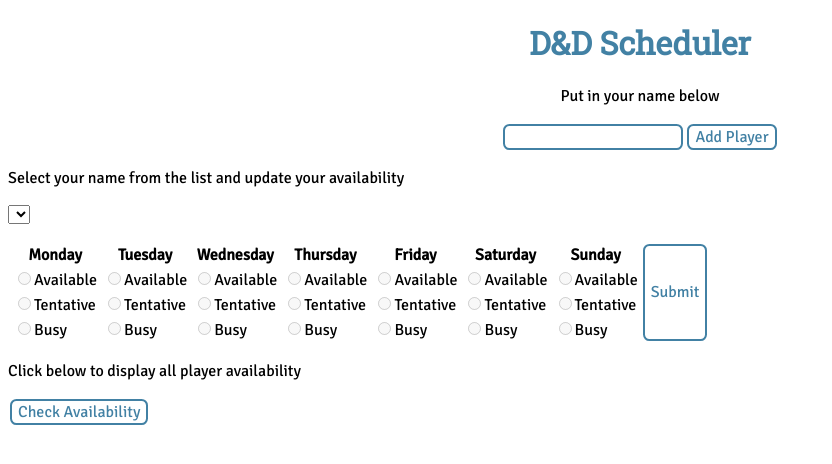
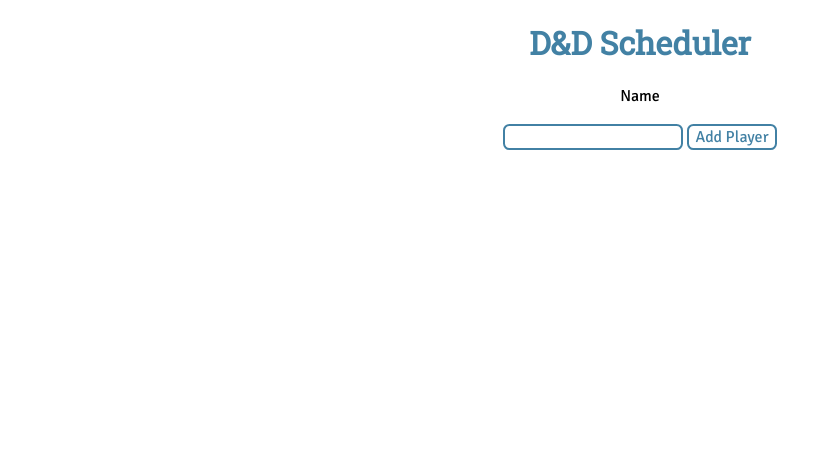
Before and after one commit to KateEHowlett/dandd-scheduler, a Vue app: page / in a window 1280 px wide. Shown: the top 464 px of the page, without its empty margins (0-832 px from the left). Built offline with nearby package versions, Linux system fonts and the light colour scheme.

Commit message:
Fix availability classes

```diff
--- a/package.json
+++ b/package.json
@@ -8,6 +8,7 @@
     "lint": "eslint . --ext .vue,.js,.jsx,.cjs,.mjs --fix --ignore-path .gitignore"
   },
   "dependencies": {
+    "nanoid": "^4.0.2",
     "vue": "^2.7.7"
   },
   "devDependencies": {
--- a/src/App.vue
+++ b/src/App.vue
@@ -1,159 +1,43 @@
 <script>
+import { nanoid } from "nanoid";
+
 export default {
   data() {
     return {
       players: [],
-      week: [
-        "Monday",
-        "Tuesday",
-        "Wednesday",
-        "Thursday",
-        "Friday",
-        "Friday",
-        "Saturday",
-        "Sunday",
-      ],
       playerName: "",
-      daysOfTheWeek: [
-        { name: "Monday", Available: false, Tentative: false, Busy: false },
-        { name: "Tuesday", Available: false, Tentative: false, Busy: false },
-        { name: "Wednesday", Available: false, Tentative: false, Busy: false },
-        { name: "Thursday", Available: false, Tentative: false, Busy: false },
-        { name: "Friday", Available: false, Tentative: false, Busy: false },
-        { name: "Saturday", Available: false, Tentative: false, Busy: false },
-        { name: "Sunday", Available: false, Tentative: false, Busy: false },
-      ],
+      checkSchedule: false,
       selected: "",
-      available: false,
-      tentative: false,
-      busy: false,
-      playerAvailability: {},
-      checkSchedule: false,
-      selection: "",
-      updateDay: "",
     };
   },
+
+  computed: {
+    activePlayer() {
+      return this.players.find((player) => player.name === this.selected);
+    },
+  },
+
   methods: {
     createPlayer() {
+      if (!this.playerName.trim()) return;
       console.log("Create Player");
-      if (this.playerName != "") {
-        let newPlayer = { name: this.playerName };
+
+      let newPlayer = {
+        id: nanoid(),
+        name: this.playerName.trim(),
+        availability: {
+          monday: "unknown",
+          tuesday: "unknown",
+          wednesday: "unknown",
+          thursday: "unknown",
+          friday: "unknown",
+          saturday: "unknown",
+          sunday: "unknown",
+        },
+      };
+
       this.players.push(newPlayer);
-        for (let i = 0; i <= 2; i++) {
-          for (let j = 0; j < this.daysOfTheWeek.length; j++) {
-            newPlayer[this.daysOfTheWeek[j].name + [i + j]] = "Unknown";
-          }
-        }
-      }
       this.playerName = "";
-    },
-    submitAvailability() {
-      console.log("submitAvailability");
-      if (this.selected != "") {
-        for (let player of this.players) {
-          if (player.name === this.selected) {
-            console.log(player.name);
-            for (let j = 0; j <= 2; j++) {
-              console.log("Round " + j);
-              for (let i = 0; i < this.daysOfTheWeek.length; i++) {
-                //Monday, Tuesday, Wednesday etc.
-                for (let key in this.daysOfTheWeek[i]) {
-                  if (this.daysOfTheWeek[i][key] == "true") {
-                    console.log(
-                      "wtf " + this.daysOfTheWeek[i].name + " " + key
-                    );
-                    player[this.daysOfTheWeek[i].name + [i + j]] = key;
-                  }
-                }
-              }
-            }
-          }
-        }
-        this.checkSchedule = false;
-        this.selection = "";
-      } else {
-        alert("Please select a player!");
-      }
-    },
-    checkAvailability() {
-      console.log("Check Availability");
-      if (this.players.length != 0) {
-        for (let player of this.players) {
-          if (player.name === this.selected) {
-            console.log(player);
-            for (let key in player) {
-              console.log(player[key]);
-            }
-          }
-        }
-        this.checkSchedule = true;
-      }
-    },
-    updateColour(event, index, player, number) {
-      let availabilityType = event.target.value;
-      for (let i = 0; i < this.$refs.individuals.length; i++) {
-        if (i === number) {
-          if (availabilityType == "Available") {
-            console.log("I is: " + i + " and Index is: " + index);
-            console.log("Individuals: " + this.$refs.individuals[i]);
-            console.log("Index: " + this.$refs.days[index]);
-            console.log(
-              "Individuals/Index: " +
-                this.$refs.individuals[i].$refs.days[index]
-            );
-            this.$refs.individuals[i].$refs.days[index].classList.remove(
-              "unknown",
-              "busy",
-              "tentative",
-              "session"
-            );
-            this.$refs.days[index].classList.add("available");
-          } else if (availabilityType == "Busy") {
-            this.$refs.days[index].classList.remove(
-              "unknown",
-              "available",
-              "tentative",
-              "session"
-            );
-            this.$refs.days[index].classList.add("busy");
-          } else if (availabilityType == "Tentative") {
-            this.$refs.days[index].classList.remove(
-              "unknown",
-              "busy",
-              "available",
-              "session"
-            );
-            this.$refs.days[index].classList.add("tentative");
-          } else if (availabilityType == "Session") {
-            this.$refs.days[index].classList.remove(
-              "unknown",
-              "busy",
-              "tentative",
-              "available"
-            );
-            this.$refs.days[index].classList.add("session");
-          } else if (availabilityType == "Unknown") {
-            this.$refs.days[index].classList.remove(
-              "available",
-              "busy",
-              "tentative",
-              "session"
-            );
-            this.$refs.days[index].classList.add("unknown");
-          } else {
-            this.$refs.days[index].classList.remove(
-              "available",
-              "busy",
-              "tentative",
-              "session",
-              "unknown"
-            );
-          }
-        }
-      }
-      console.log(index);
-      console.log(player.name);
-      console.log(number);
     },
   },
 };
@@ -162,111 +46,114 @@
 <template>
   <div id="app">
     <h1>D&D Scheduler</h1>
-    <div id="scheduling">
-      <div id="addAPlayer">
-        <p>Put in your name below</p>
-        <input
-          id="inputPlayer"
-          v-model="playerName"
-          v-on:keydown.enter="createPlayer"
-        /><button id="submitButton" v-on:click="createPlayer">
-          Add Player
-        </button>
-      </div>
-      <div id="choosePlayer">
+
+    <form id="addAPlayer" v-on:submit.prevent="createPlayer">
+      <p><label for="inputPlayer">Name</label></p>
+      <input id="inputPlayer" v-model="playerName" />
+      <button class="submitButton">Add Player</button>
+    </form>
+
+    <div id="choosePlayer" v-if="players.length">
       <p>Select your name from the list and update your availability</p>
       <p>
         <select v-model="selected">
-            <option v-for="player in players">{{ player.name }}</option>
+          <option></option>
+          <option v-for="player in players" :key="player.id">
+            {{ player.name }}
+          </option>
         </select>
       </p>
     </div>
-      <div id="availability">
-        <div id="submitDates">
-          <div id="day" v-for="day in daysOfTheWeek">
-            <table>
-              <th>{{ day.name }}</th>
+
+    <table v-if="activePlayer">
+      <thead>
         <tr>
-                <td>
+          <th>Monday</th>
+          <th>Tuesday</th>
+          <th>Wednesday</th>
+          <th>Thursday</th>
+          <th>Friday</th>
+          <th>Saturday</th>
+          <th>Sunday</th>
+        </tr>
+      </thead>
+      <tbody>
+        <tr>
+          <td
+            v-for="(_availability, day) in activePlayer.availability"
+            :key="day"
+          >
+            <label>
               <input
-                    :name="day.name"
-                    id="day.available"
-                    v-model="day.available"
-                    value="true"
-                    :disabled="!selected"
                 type="radio"
-                  />Available
+                value="available"
+                v-model="activePlayer.availability[day]"
+              />
+              Available
+            </label>
           </td>
         </tr>
         <tr>
-                <td>
+          <td
+            v-for="(_availability, day) in activePlayer.availability"
+            :key="day"
+          >
+            <label>
               <input
-                    :name="day.name"
-                    id="day.tentative"
-                    v-model="day.tentative"
-                    value="true"
-                    :disabled="!selected"
                 type="radio"
-                  />Tentative
+                value="tentative"
+                v-model="activePlayer.availability[day]"
+              />
+              Tentative
+            </label>
           </td>
         </tr>
         <tr>
-                <td>
+          <td
+            v-for="(_availability, day) in activePlayer.availability"
+            :key="day"
+          >
+            <label>
               <input
-                    :name="day.name"
-                    id="day.busy"
-                    v-model="day.busy"
-                    value="true"
-                    :disabled="!selected"
                 type="radio"
-                  />Busy
+                value="busy"
+                v-model="activePlayer.availability[day]"
+              />
+              Busy
+            </label>
           </td>
         </tr>
+      </tbody>
     </table>
-          </div>
-        </div>
-        <button id="submitButton" v-on:click="submitAvailability">
-          Submit
-        </button>
-      </div>
-      <div id="checkAvailability">
+
+    <div id="checkAvailability" v-if="players.length">
       <p>Click below to display all player availability</p>
-        <button id="submitButton" v-on:click="checkAvailability">
+      <button
+        class="submitButton"
+        aria-controls="availability"
+        :aria-expanded="checkSchedule ? 'true' : 'false'"
+        v-on:click="checkSchedule = true"
+      >
         Check Availability
       </button>
       <div id="availability" v-show="checkSchedule">
+        <div class="displayPlayers" v-for="player in players" :key="player.id">
+          <div style="text-align: center">{{ player.name }}</div>
           <div
-            id="displayPlayers"
-            v-for="(player, number) in players"
-            ref="individuals"
+            class="displayAvailability"
+            v-for="(availability, day) in player.availability"
+            :key="day"
           >
-            <!-- Where 'availability' is the 'value' e.g. 'tentative' and 'day' is the 'key' e.g. 'Monday0' -->
-            <div
-              id="displayAvailability"
-              v-for="(availability, day, index) in player"
-              :key="player.name + index"
-              ref="days"
+            <div :class="{ [availability]: true }">
+              <select
+                class="availabilityOptions"
+                v-model="player.availability[day]"
               >
-              <div
-                :id="'listItem' + index + 1"
-                :class="{
-                  available: availability === 'available',
-                  tentative: availability === 'tentative',
-                  busy: availability === 'busy',
-                  session: availability === 'session',
-                  unknown: availability === 'Unknown',
-                }"
-                :key="index"
-              >
-                <select
-                  id="availabilityOptions"
-                  @change="updateColour($event, index, player, number)"
-                >
-                  <option>{{ availability }}</option>
-                  <option v-model="selection">Available</option>
-                  <option v-model="selection">Busy</option>
-                  <option v-model="selection">Tentative</option>
-                  <option v-model="selection">Session</option>
+                <option value="unknown">Unknown</option>
+                <option value="available">Available</option>
+                <option value="busy">Busy</option>
+                <option value="tentative">Tentative</option>
+                <option value="session">Session</option>
               </select>
             </div>
           </div>
@@ -274,5 +161,4 @@
       </div>
     </div>
   </div>
-  </div>
 </template>
--- a/src/assets/main.css
+++ b/src/assets/main.css
@@ -1,11 +1,7 @@
 @import "./base.css";
-
 
 #addAPlayer {
   text-align: center;
-}
-#submitDates {
-  display: flex;
 }
 
 #inputPlayer {
@@ -19,7 +15,7 @@
   outline: none;
 }
 
-#submitButton {
+.submitButton {
   margin: 2px;
   background-color: white;
   color: #4281a4;
@@ -30,15 +26,10 @@
   font-size: 1em;
 }
 
-#submitButton:hover {
+.submitButton:hover {
   background-color: #4281a4;
   color: white;
   border-color: white;
-}
-
-#day {
-  border-width: 1px;
-  border-color: tomato;
 }
 
 #availability {
@@ -46,18 +37,19 @@
   padding: 2px;
 }
 
-#displayPlayers {
+.displayPlayers {
   padding: 2px;
   border: 1px;
   border-color: white;
 }
 
-#displayAvailability {
+.displayAvailability {
   padding: 4px;
   margin: 1px;
   text-align: center;
   font-family: "Signika";
 }
+
 .available {
   background-color: rgba(95, 173, 86);
 }
@@ -94,7 +86,7 @@
   background-color: #c25b80
 }
 
-#availabilityOptions {
+.availabilityOptions {
   -webkit-appearance: none;
   -moz-appearance: none;
   appearance: none;
@@ -103,11 +95,11 @@
   text-align: center;
   padding: 4px;
   margin: 2px;
-    transition: border-color .1s ease-in-out,box-shadow .1s ease-in-out;
+  transition: border-color .1s ease-in-out, box-shadow .1s ease-in-out;
   font-family: "Signika";
 }
 
-#availabilityOptions:focus {
+.availabilityOptions:focus {
   outline: none;
   border: none;
   text-align: center;
@@ -117,5 +109,5 @@
 }
 
 select::-ms-expand {
-    display:none;
+  display: none;
 }
```
Also changed, not shown: 1 other file (tests, documents, lock files or other folders). Lines whose indentation alone changed are shown as unchanged.
